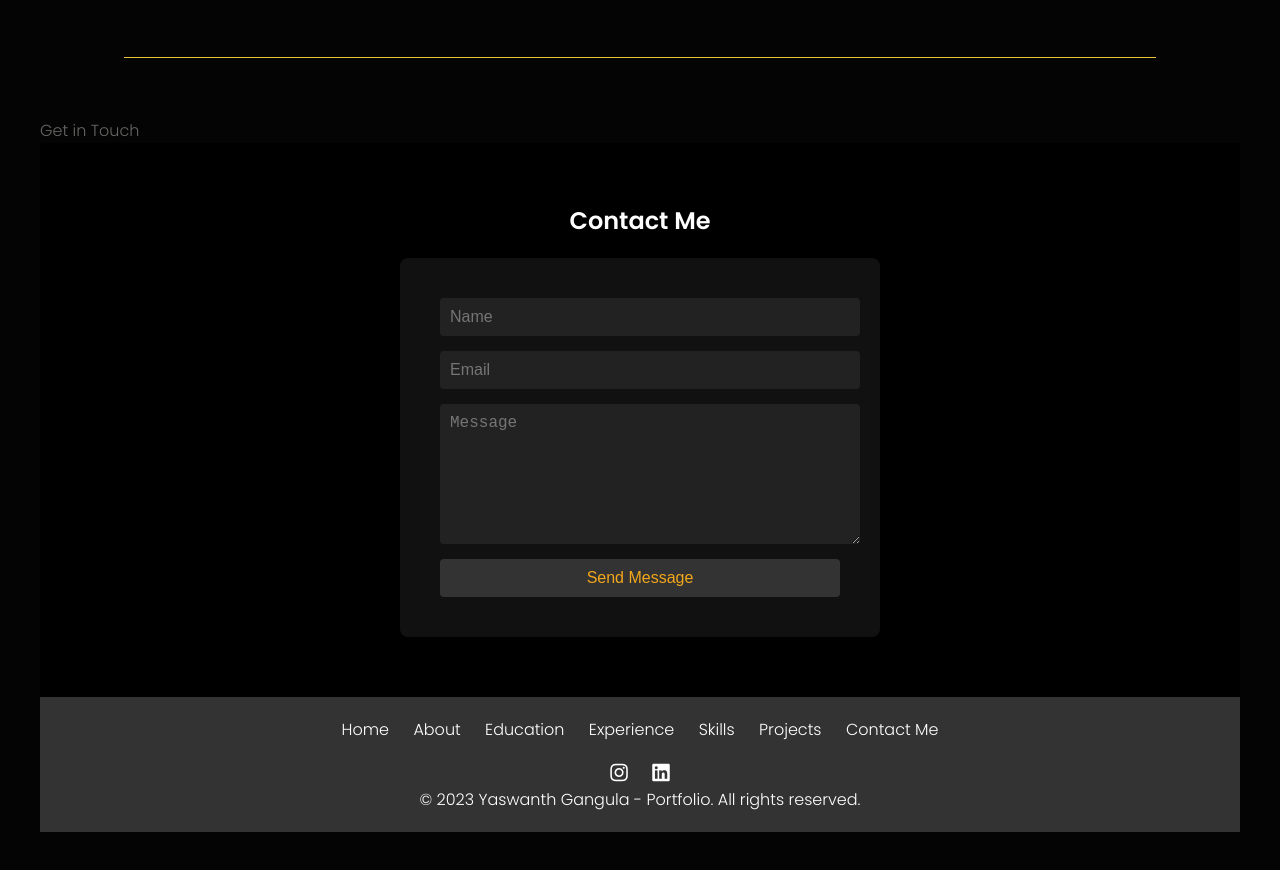
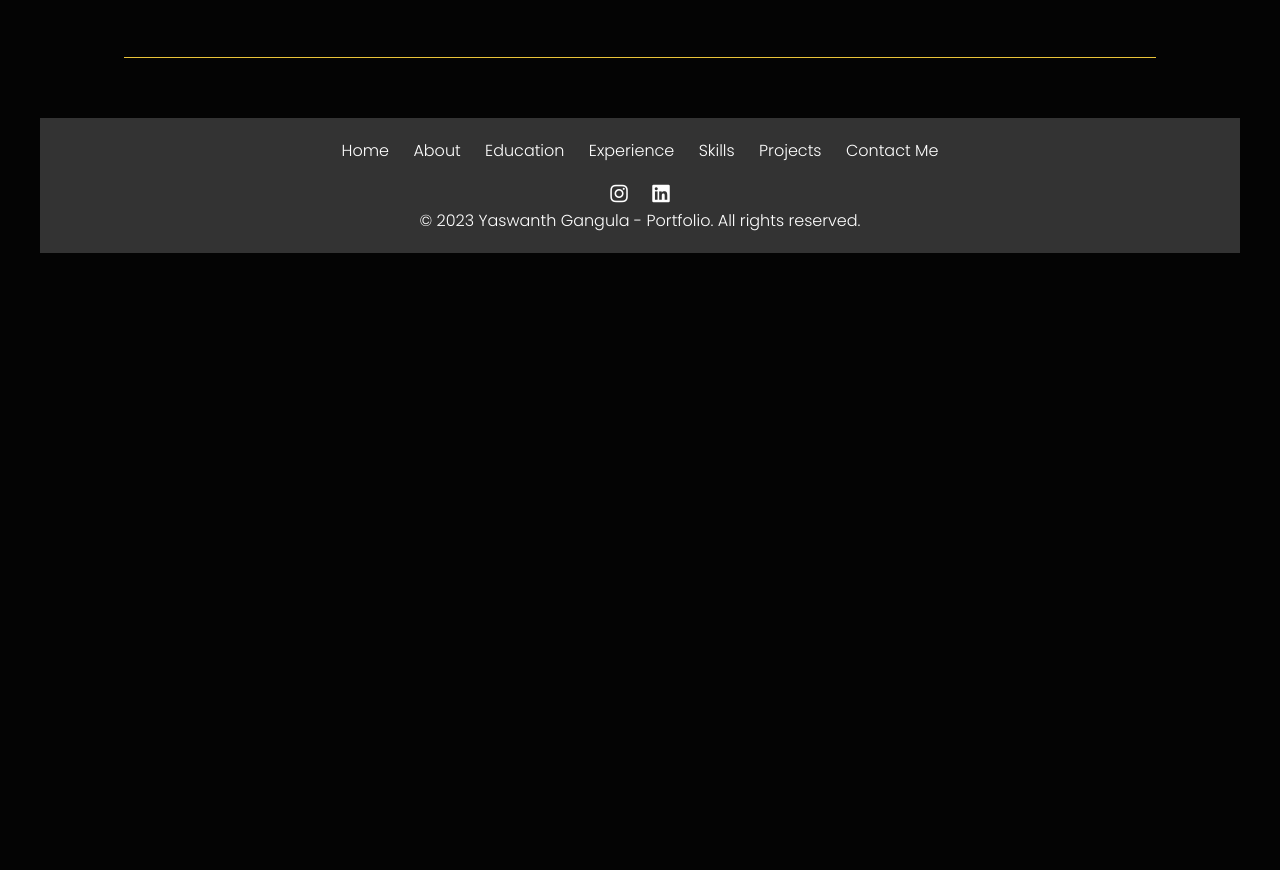
Before and after one commit to yaswanthg-github/website, a plain HTML site: page index.html in a window 1280 px wide. Shown: the part 6479-7349 px from the top of the page. After the commit the page ends 6772 px from the top, so only its background shows below. Drawn offline with nearby package versions, Linux system fonts and the light colour scheme.

Commit message:
index.html

```diff
--- a/index.html
+++ b/index.html
@@ -722,18 +722,6 @@
                                 </div>
                             </div>
                             <hr>
-                            <span class="text-gray">Get in Touch </span>
-                            <section class="contact" id="contact">
-                                <h2>Contact Me</h2>
-                                <div class="contact-form">
-                                    <form>
-                                        <input type="text" placeholder="Name" class="input-field">
-                                        <input type="email" placeholder="Email" class="input-field">
-                                        <textarea placeholder="Message" class="textarea-field"></textarea>
-                                        <button type="submit" class="submit-btn">Send Message</button>
-                                    </form>
-                                </div>
-                            </section>
 
                             <section class="sixthsection">
                                 <footer>
```
